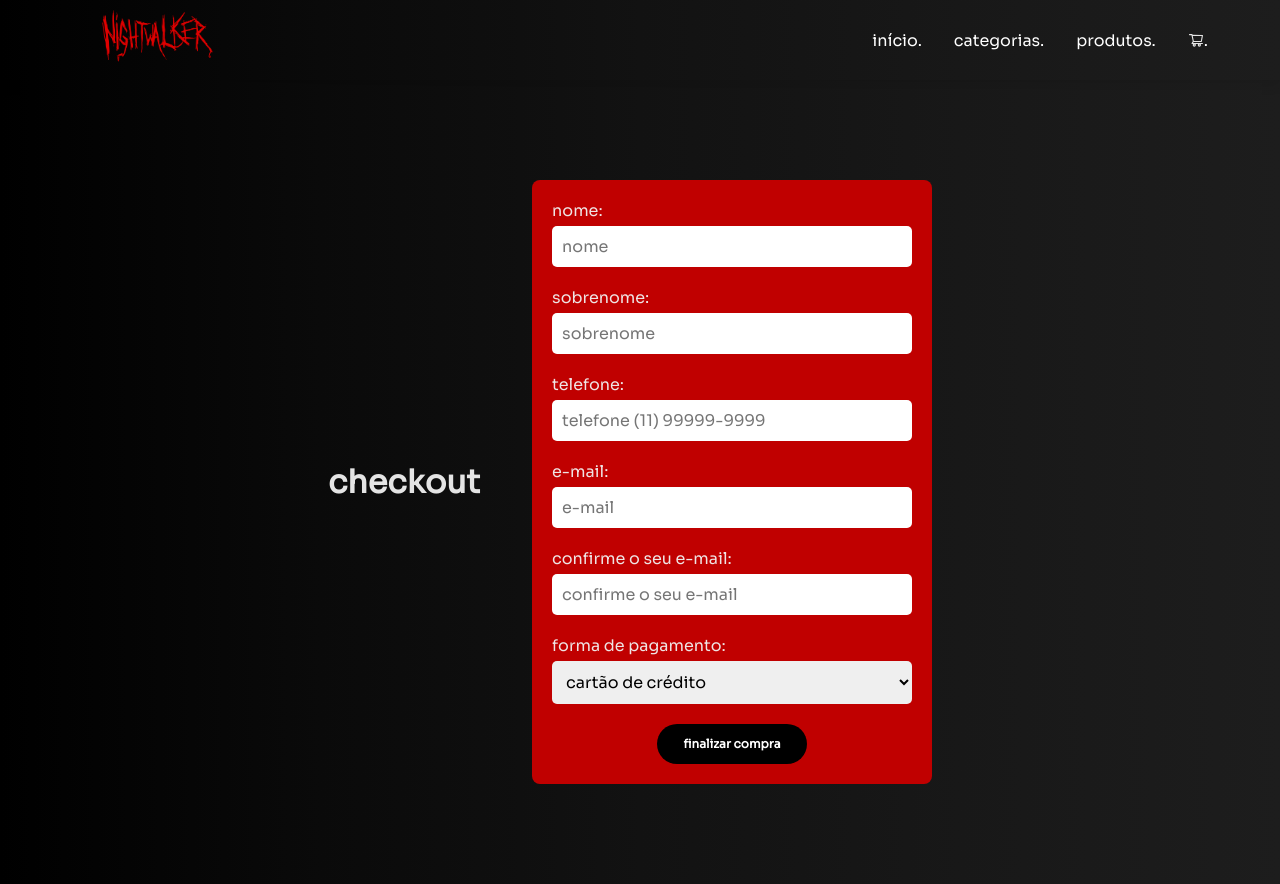
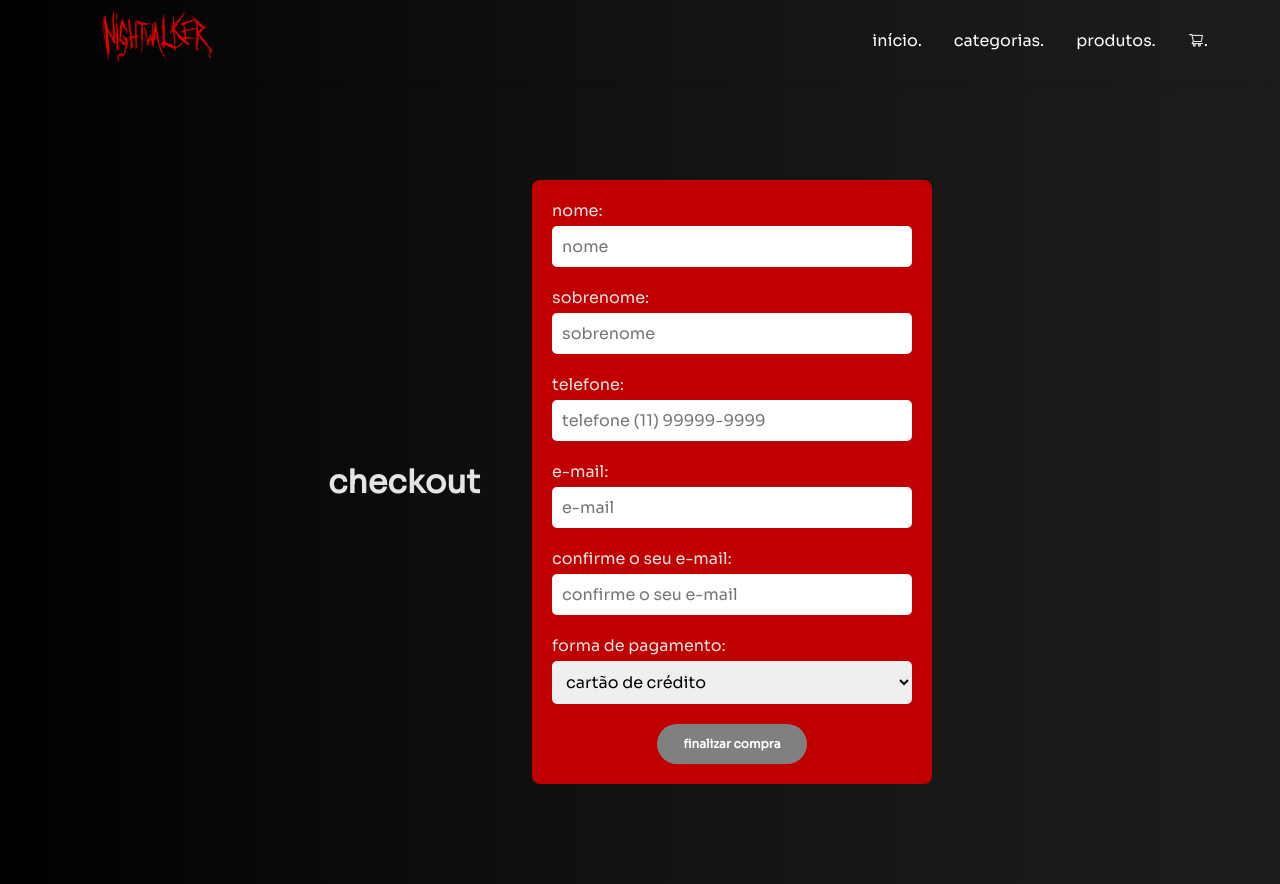
Before and after one commit to leticiaspcruz/coderhouse-reactjs, a React (Create React App) app in the folder nightwalker-store/: page /checkout in a window 1280 px wide. Built offline with nearby package versions, Linux system fonts and the light colour scheme.

Commit message:
adding disabled style

```diff
--- a/nightwalker-store/src/pages/checkout.js
+++ b/nightwalker-store/src/pages/checkout.js
@@ -81,6 +81,14 @@ const Checkout = () => {
     getOrderId();
   }, []);
 
+  const notFilled =
+    !email ||
+    !confirmEmail ||
+    !name ||
+    !surname ||
+    !paymentMethod
+    || showError;
+
   return (
     <>
      <NavBar />
@@ -154,7 +162,12 @@ const Checkout = () => {
             <p style={{ color: 'black' }}>Os e-mails devem ser iguais</p>
           </div>
           )}
-          <CheckoutButton type="submit">finalizar compra</CheckoutButton>
+          <CheckoutButton type="submit"
+            disabled={notFilled}
+            style={notFilled ? { background: 'grey' } : null}
+          >
+            finalizar compra
+          </CheckoutButton>
         </CheckoutForm>)
         : (
           <CheckoutText>pedido {orderId} gerado com sucesso!</CheckoutText>
```
